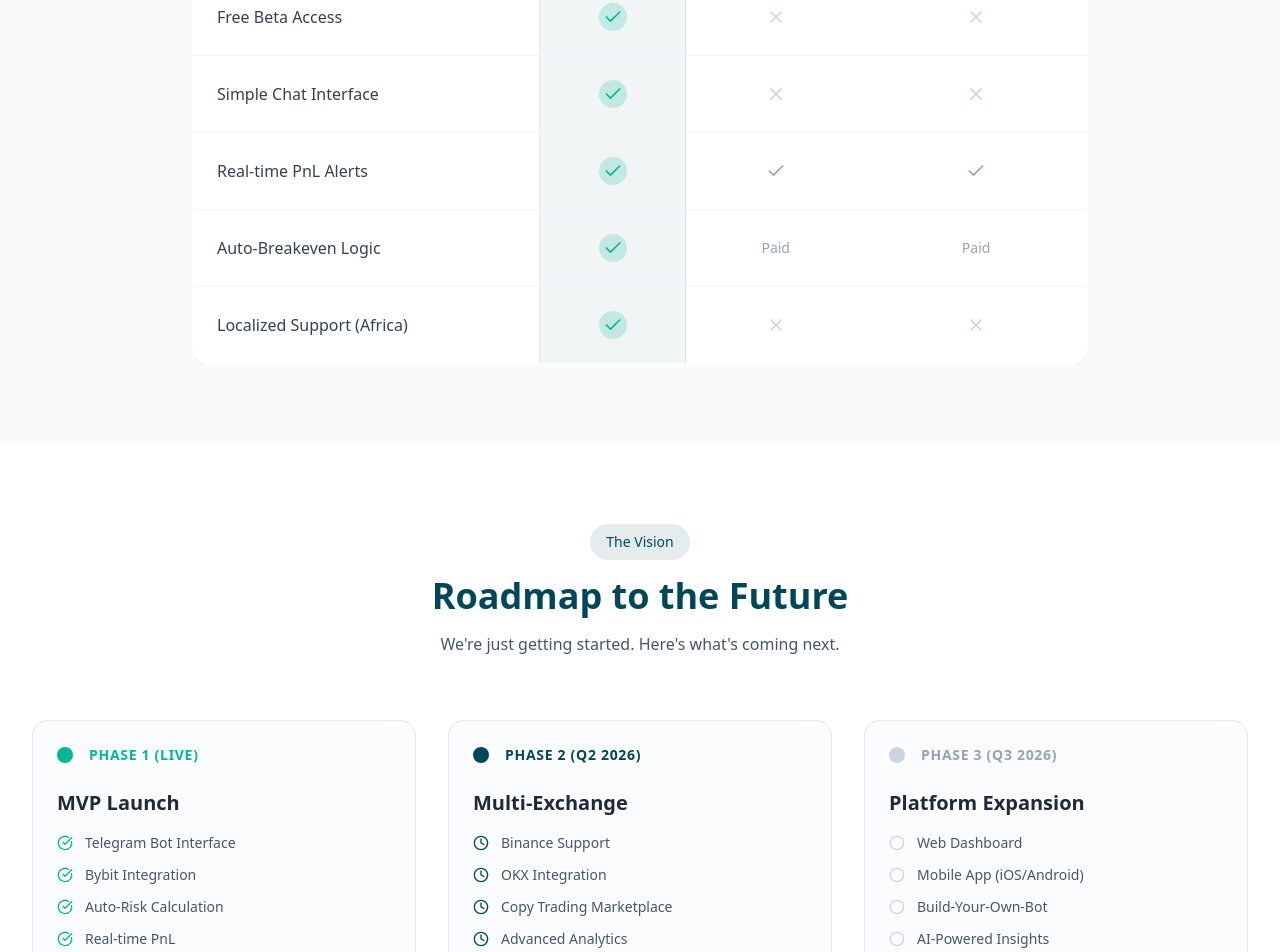
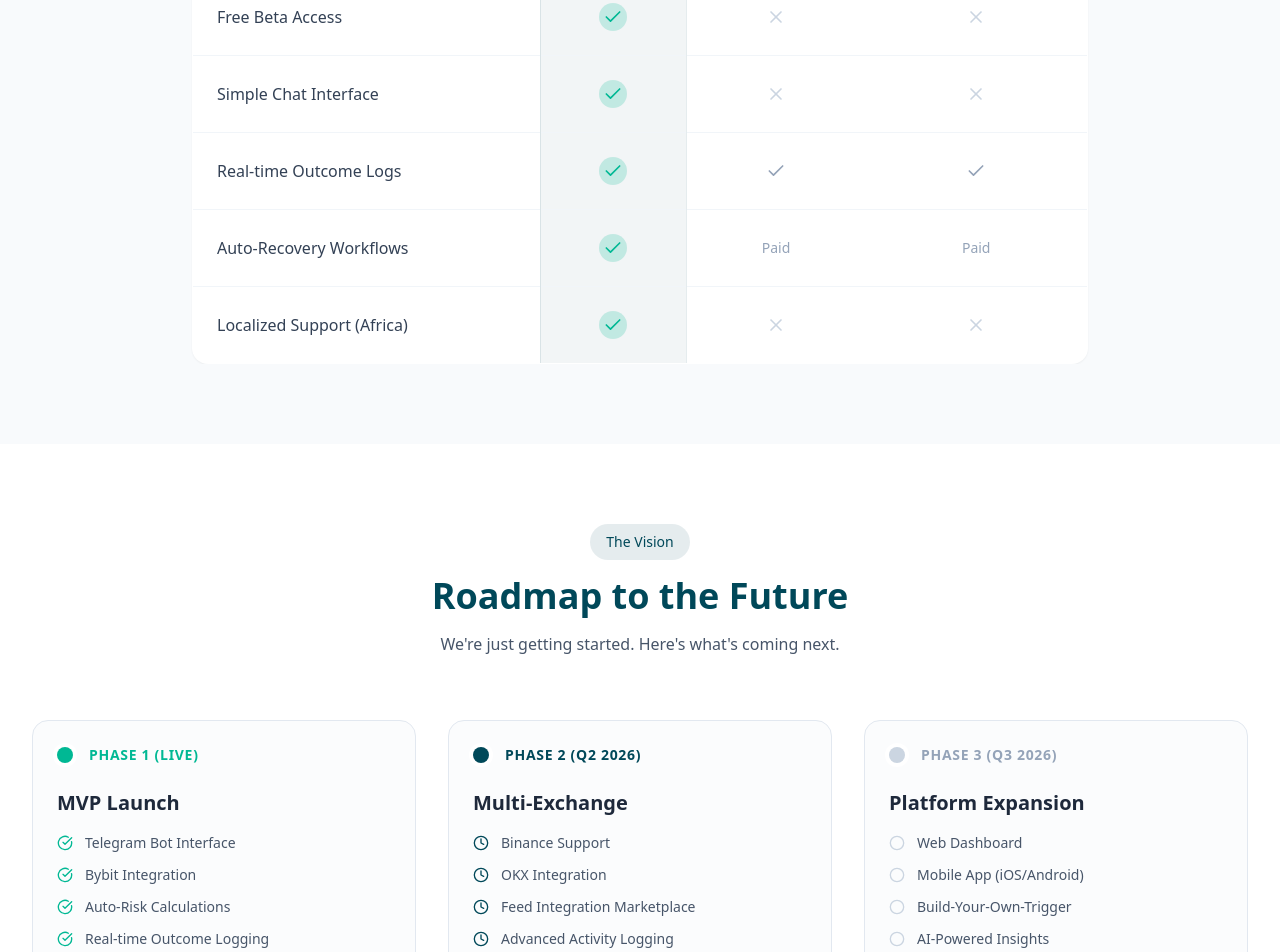
Before and after one commit to Boluwatifetade/tadex-landing2, a Next.js app: page / in a window 1280 px wide. Shown: the part 6820-7772 px from the top of the page. Built offline with nearby package versions, Linux system fonts and the light colour scheme.

Commit message:
Subphase 2: Terminology Normalization Layer

```diff
--- a/src/app/layout.tsx
+++ b/src/app/layout.tsx
@@ -13,8 +13,8 @@ const geistMono = Geist_Mono({
 });
 
 export const metadata: Metadata = {
-  title: "Tadex - Automated Trading",
-  description: "Simplify Trading. Amplify Results",
+  title: "Tadex - Workflow Automation for Event-Driven Systems",
+  description: "Simplify Workflows. Automate Event Routing.",
 };
 
 export default function RootLayout({
--- a/src/components/ComparisonTable.tsx
+++ b/src/components/ComparisonTable.tsx
@@ -6,8 +6,8 @@ export default function ComparisonTable() {
     { name: 'Mobile-First Experience', tadex: true, c3: false, ch: false },
     { name: 'Free Beta Access', tadex: true, c3: false, ch: false },
     { name: 'Simple Chat Interface', tadex: true, c3: false, ch: false },
-    { name: 'Real-time PnL Alerts', tadex: true, c3: true, ch: true },
-    { name: 'Auto-Breakeven Logic', tadex: true, c3: 'Paid', ch: 'Paid' },
+    { name: 'Real-time Outcome Logs', tadex: true, c3: true, ch: true },
+    { name: 'Auto-Recovery Workflows', tadex: true, c3: 'Paid', ch: 'Paid' },
     { name: 'Localized Support (Africa)', tadex: true, c3: false, ch: false },
   ];
 
@@ -16,7 +16,7 @@ export default function ComparisonTable() {
       <div className="max-w-7xl mx-auto px-4 sm:px-6 lg:px-8">
         <div className="text-center mb-16">
           <h2 className="text-3xl md:text-4xl font-bold text-[#004859] mb-4">
-            Why Traders Switch to Tadex
+            Why Users Switch to Tadex
           </h2>
           <p className="text-slate-600 max-w-2xl mx-auto">
             Stop paying for complex dashboards you don't use. Get the features you need, right in Telegram.
--- a/src/components/Footer.tsx
+++ b/src/components/Footer.tsx
@@ -79,8 +79,8 @@ export default function Footer() {
             <div className="mb-8">
               <div className="text-3xl font-bold text-[#004859] mb-4">Tadex</div>
               <p className="text-lg text-slate-600 max-w-md">
-                Automate your crypto trading, eliminate emotions with our advanced trading platform.
-              </p>
+              Automate routing and webhook delivery, eliminating manual steps with our advanced workflow automation system.
+            </p>
             </div>
 
             <div className="mb-8">
@@ -199,7 +199,7 @@ export default function Footer() {
                 <div className="w-2 h-2 bg-[#00B894] rounded-full animate-pulse"></div>
                 All systems operational
               </span>
-              <span>Made with ❤️ for traders</span>
+              <span>Made with ❤️ for developers</span>
             </div>
           </div>
         </div>
--- a/src/components/PlanWaitlistModal.tsx
+++ b/src/components/PlanWaitlistModal.tsx
@@ -175,7 +175,7 @@ export default function PlanWaitlistModal({ isOpen, onClose, selectedPlan }: Pla
 
                 <div>
                   <label className="block text-sm font-medium text-slate-700 mb-2">
-                    Monthly Trading Volume
+                    Monthly Event Volume
                   </label>
                   <select
                     value={tradingVolume}
@@ -183,17 +183,17 @@ export default function PlanWaitlistModal({ isOpen, onClose, selectedPlan }: Pla
                     className="w-full border border-slate-300 focus:border-[#004859] rounded-lg py-2 px-3 bg-white"
                   >
                     <option value="">Select volume...</option>
-                    <option value="under-1k">Under $1,000</option>
-                    <option value="1k-10k">$1,000 - $10,000</option>
-                    <option value="10k-50k">$10,000 - $50,000</option>
-                    <option value="50k-100k">$50,000 - $100,000</option>
-                    <option value="over-100k">Over $100,000</option>
+                    <option value="under-1k">Under 1,000 events</option>
+                    <option value="1k-10k">1,000 - 10,000 events</option>
+                    <option value="10k-50k">10,000 - 50,000 events</option>
+                    <option value="50k-100k">50,000 - 100,000 events</option>
+                    <option value="over-100k">Over 100,000 events</option>
                   </select>
                 </div>
 
                 <div>
                   <label className="block text-sm font-medium text-slate-700 mb-2">
-                    Current Trading Method
+                    Current Automation Method
                   </label>
                   <select
                     value={currentTool}
@@ -201,10 +201,10 @@ export default function PlanWaitlistModal({ isOpen, onClose, selectedPlan }: Pla
                     className="w-full border border-slate-300 focus:border-[#004859] rounded-lg py-2 px-3 bg-white"
                   >
                     <option value="">Select method...</option>
-                    <option value="manual">Manual Trading</option>
-                    <option value="3commas">3Commas</option>
-                    <option value="cryptohopper">Cryptohopper</option>
-                    <option value="other-bot">Other Trading Bot</option>
+                    <option value="manual">Manual / Custom Webhooks</option>
+                    <option value="3commas">Zapier / Make</option>
+                    <option value="cryptohopper">n8n / Node-RED</option>
+                    <option value="other-bot">Other Automation Tool</option>
                     <option value="none">Just Getting Started</option>
                   </select>
                 </div>
--- a/src/components/Pricing.tsx
+++ b/src/components/Pricing.tsx
@@ -19,10 +19,10 @@ export default function Pricing({ onPlanSelect }: PricingProps) {
       features: [
         'All core features enabled',
         'Connect one exchange account',
-        'Up to 10 automated trades',
+        'Up to 10 automated event routings',
         'Basic support',
-        'Real-time execution',
-        'Performance tracking'
+        'Real-time routing',
+        'Activity logging'
       ],
       cta: 'Start Free Trial',
       description: 'Perfect for testing our platform',
@@ -38,15 +38,15 @@ export default function Pricing({ onPlanSelect }: PricingProps) {
       popular: true,
       features: [
         'Everything in Free Trial',
-        'Unlimited trade automation',
+        'Unlimited event automation',
         'Connect up to 3 exchange accounts',
-        'Advanced risk management',
+        'Advanced routing rules',
         'Email support',
-        'Custom position sizing',
-        'Multiple signal providers'
+        'Custom payload mapping',
+        'Multiple feed connectors'
       ],
       cta: 'Reserve Basic Plan',
-      description: 'Most popular for individual traders',
+      description: 'Most popular for individual users',
       color: 'border-[#00B894] bg-gradient-to-br from-white to-[#00B894]/5 relative',
       planId: 'basic'
     },
@@ -60,12 +60,12 @@ export default function Pricing({ onPlanSelect }: PricingProps) {
       features: [
         'Everything in Basic',
         'Unlimited exchange accounts',
-        'Priority execution & alerts',
-        'Advanced analytics dashboard',
-        'Custom strategy builder',
+        'Priority routing & alerts',
+        'Advanced activity analytics',
+        'Custom rule builder',
         'Priority support (24/7)',
         'API access',
-        'Portfolio management tools'
+        'Multi-account routing'
       ],
       cta: 'Reserve Premium',
       description: 'For professional traders and teams',
@@ -211,7 +211,7 @@ export default function Pricing({ onPlanSelect }: PricingProps) {
             </div>
             <div className="flex items-center justify-center gap-3">
               <Zap className="w-5 h-5 text-[#00B894]" />
-              <span>Automate your crypto trades safely using real signals</span>
+              <span>Automate event routing safely using real-time feeds</span>
             </div>
             <div className="flex items-center justify-center gap-3">
               <Star className="w-5 h-5 text-[#00B894]" />
--- a/src/components/Roadmap.tsx
+++ b/src/components/Roadmap.tsx
@@ -6,21 +6,21 @@ export default function Roadmap() {
     {
       phase: "Phase 1 (Live)",
       title: "MVP Launch",
-      items: ["Telegram Bot Interface", "Bybit Integration", "Auto-Risk Calculation", "Real-time PnL"],
+      items: ["Telegram Bot Interface", "Bybit Integration", "Auto-Risk Calculations", "Real-time Outcome Logging"],
       status: "completed",
       color: "bg-[#00B894]"
     },
     {
       phase: "Phase 2 (Q2 2026)",
       title: "Multi-Exchange",
-      items: ["Binance Support", "OKX Integration", "Copy Trading Marketplace", "Advanced Analytics"],
+      items: ["Binance Support", "OKX Integration", "Feed Integration Marketplace", "Advanced Activity Logging"],
       status: "in-progress",
       color: "bg-[#004859]"
     },
     {
       phase: "Phase 3 (Q3 2026)",
       title: "Platform Expansion",
-      items: ["Web Dashboard", "Mobile App (iOS/Android)", "Build-Your-Own-Bot", "AI-Powered Insights"],
+      items: ["Web Dashboard", "Mobile App (iOS/Android)", "Build-Your-Own-Trigger", "AI-Powered Insights"],
       status: "planned",
       color: "bg-slate-300"
     }
--- a/src/components/WaitlistModal.tsx
+++ b/src/components/WaitlistModal.tsx
@@ -78,7 +78,7 @@ export default function WaitlistModal({ isOpen, onClose }: WaitlistModalProps) {
               <Mail className="w-8 h-8 text-white" />
             </div>
             <h2 className="text-2xl font-bold mb-2">Join the Waitlist</h2>
-            <p className="text-blue-100">Be first to access automated trading</p>
+            <p className="text-blue-100">Be first to access event-driven automation</p>
           </div>
         </div>
 
@@ -92,7 +92,7 @@ export default function WaitlistModal({ isOpen, onClose }: WaitlistModalProps) {
                   <div className="inline-flex items-center justify-center w-10 h-10 bg-[#00B894]/10 rounded-lg mb-2">
                     <TrendingUp className="w-5 h-5 text-[#00B894]" />
                   </div>
-                  <p className="text-xs text-slate-600">3.2x Faster</p>
+                  <p className="text-xs text-slate-600">Optimized</p>
                 </div>
                 <div className="text-center">
                   <div className="inline-flex items-center justify-center w-10 h-10 bg-[#004859]/10 rounded-lg mb-2">
```
Also changed, not shown: 1 other file (tests, documents, lock files or other folders).
